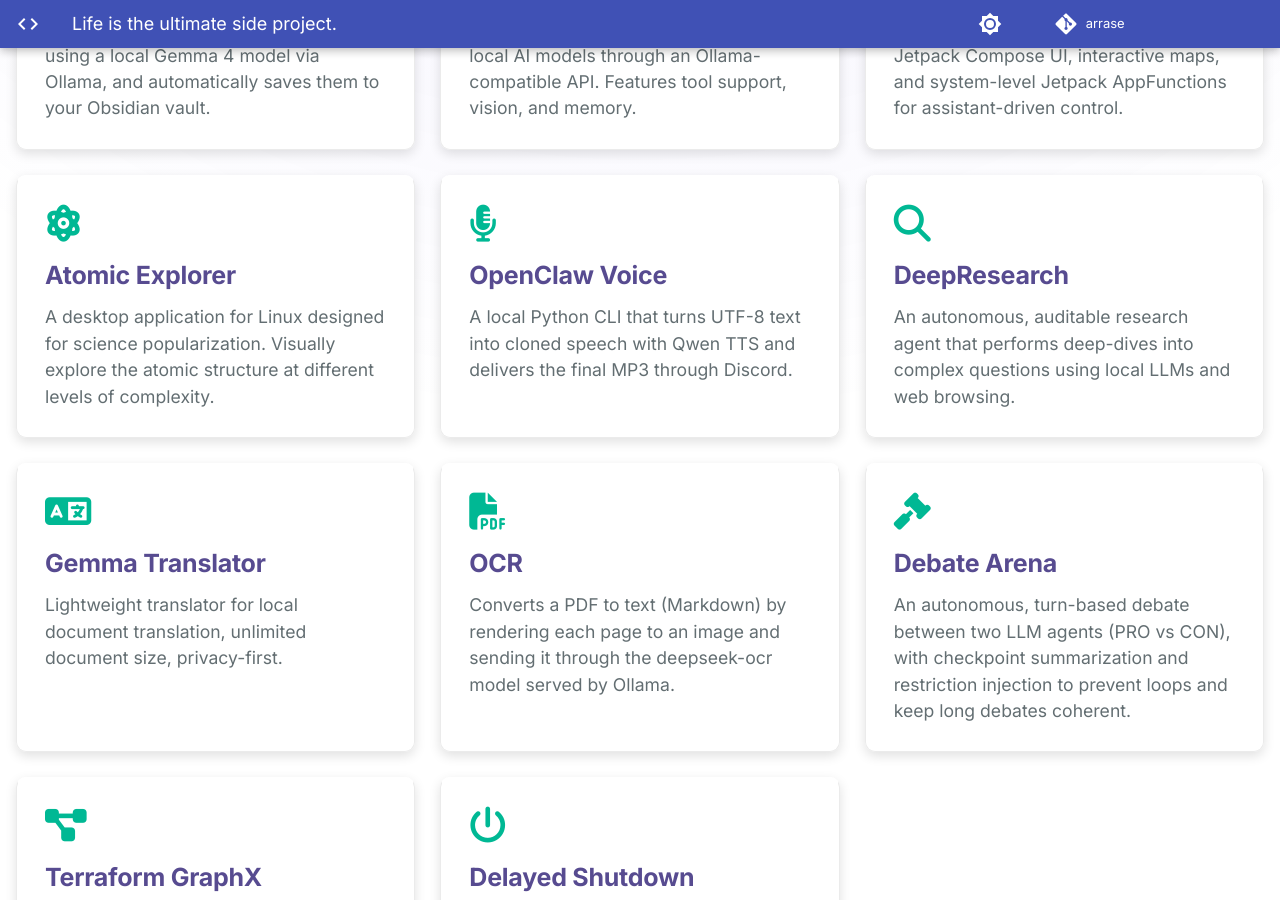
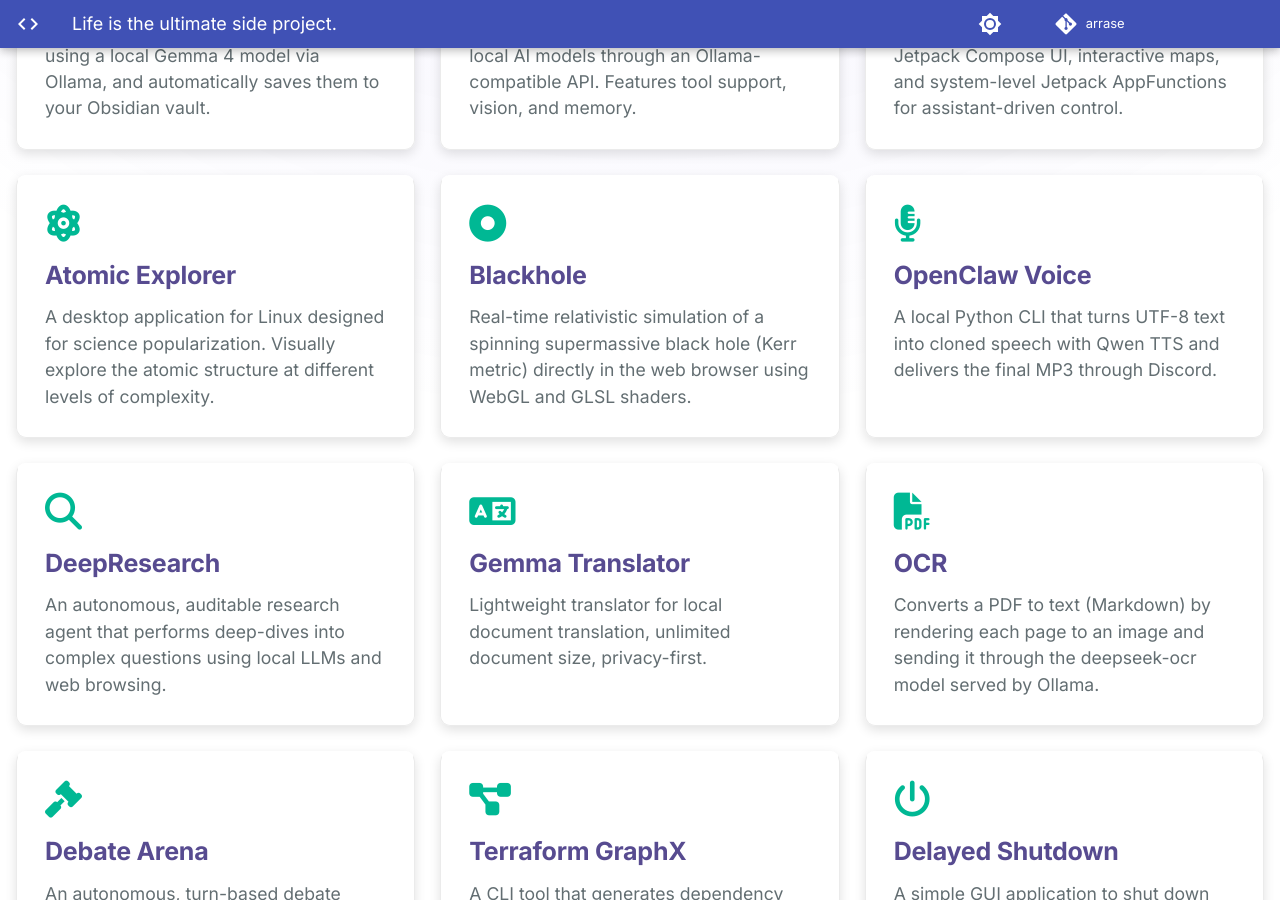
Before and after one commit to arrase/arrase.github.io, an MkDocs documentation site: the page built from docs/index.md, in a window 1280 px wide and 900 px high, scrolled down 737 px. Built offline with MkDocs 1.6.1 and Material for MkDocs 9.7.7, drawn with Linux system fonts in a browser that asks for light colours.

Commit message:
feat: add Blackhole tile

```diff
--- a/docs/index.md
+++ b/docs/index.md
@@ -53,6 +53,12 @@
     <p>A desktop application for Linux designed for science popularization. Visually explore the atomic structure at different levels of complexity.</p>
   </a>
 
+  <a href="https://arrase.github.io/blackhole/" class="feature-card">
+    <i class="fas fa-circle-dot feature-icon"></i>
+    <h3>Blackhole</h3>
+    <p>Real-time relativistic simulation of a spinning supermassive black hole (Kerr metric) directly in the web browser using WebGL and GLSL shaders.</p>
+  </a>
+
   <a href="/openclaw-voice" class="feature-card">
     <i class="fas fa-microphone-lines feature-icon"></i>
     <h3>OpenClaw Voice</h3>
```
